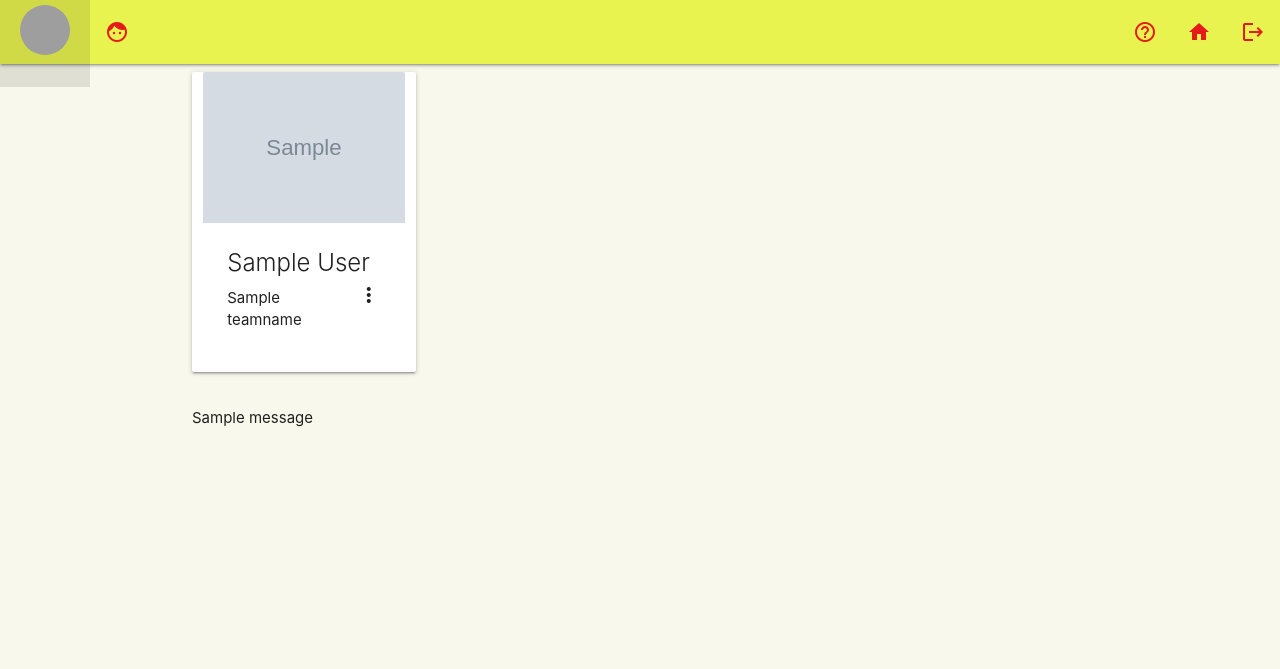
After one commit to tidders2000/rmc, a Flask app: page /viewprofile in a window 1280 px wide. The commit adds this page. Shown: the top 669 px of the page. Run offline with Flask 2, Linux system fonts and the light colour scheme; tables that the repository leaves empty or names only in its code hold one stand-in row (values such as "Sample post"); grey boxes marked "Sample" are stand-in pictures; one stand-in notice (Sample message) is shown; grey boxes are pictures that could not be loaded.

Commit message:
profile view page added

```diff
--- a/app.py
+++ b/app.py
@@ -399,6 +399,20 @@ def names():
 
      return jsonify(names)
 
+@app.route('/viewprofile')
+def view_profile():
+     try:
+         with connection.cursor(pymysql.cursors.DictCursor) as cursor:
+
+                    sql="SELECT users.id, users.name, users.biog,users.profileImage, teamname.teamname FROM users INNER JOIN teamname ON users.teamId=teamname.id"
+                    cursor.execute(sql)
+                    result=cursor.fetchall()
+
+
+     except:
+                    flash('error')
+     return  render_template('viewprofile.html', result=result)
+
 
 if __name__=='__main__':
 
--- a/static/css/style.css
+++ b/static/css/style.css
@@ -133,4 +133,7 @@ ul li a{
     color:#E51A1A;
 }
 
-/*............. signup..............   */
+/*............. profile view..............   */
+.card{
+ margin-left:30px;
+}
--- /dev/null
+++ b/templates/viewprofile.html
@@ -0,0 +1,39 @@
+{% extends 'base.html' %} {% block content %}
+
+
+    <div class="container">
+    <div class="row">
+        {% for res in result %}
+  <div class="card small col s12 m4 l3">
+    <div class="card-image waves-effect waves-block waves-light">
+      <img class="activator profile_image" src="static/images/profile/{{res.profileImage}}">
+    </div>
+    <div class="card-content">
+      <span class="card-title activator grey-text text-darken-4">{{res.name}}<i class="material-icons right">more_vert</i></span>
+      <p>{{res.teamname}}</p>
+    </div>
+    <div class="card-reveal">
+      <span class="card-title grey-text text-darken-4">{{res.name}}<i class="material-icons right">close</i></span>
+      <p>{{res.biog}}</p>
+    </div>
+  </div>
+
+
+
+
+       {% endfor %}
+</div>
+
+{% with messages = get_flashed_messages() %}
+        {% if messages %}
+        <ul>
+            {% for message in messages %}
+            <li>{{ message }}</li>
+            {% endfor %}
+        </ul>
+        {% endif %}
+         {% endwith %}
+
+
+{% endblock %}
+</div>
```
Also changed, not shown: sql.txt (+6 -7 lines), static/images/profile/blank_profile.png.
